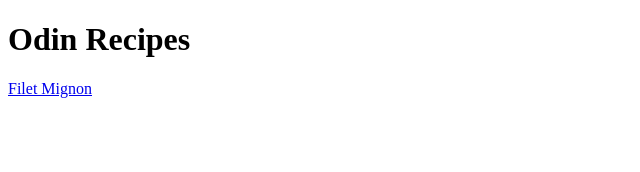
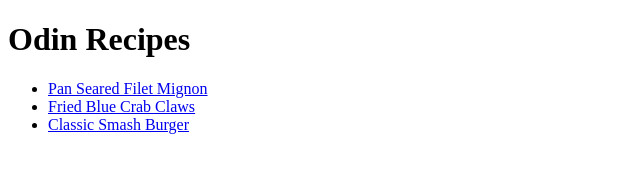
Before and after one commit to thechrispursley/odin-recipes, a plain HTML site: page index.html in a window 1280 px wide. Shown: the whole page, without its empty margins (0-640 px from the left). Drawn offline with Linux system fonts and the light colour scheme.

Commit message:
Update filet heading/title Create and link pages to hold crab claw and smash burger recipes

```diff
--- a/index.html
+++ b/index.html
@@ -7,6 +7,9 @@
 </head>
 <body>
     <h1>Odin Recipes</h1>
-    <a href="recipes/filetmignon.html">Filet Mignon</a>
+        <ul>
+            <li> <a href="recipes/filetmignon.html">Pan Seared Filet Mignon</a> </li>
+            <li> <a href="recipes/crabclaws.html">Fried Blue Crab Claws</a> </li>
+            <li> <a href="recipes/smashburger.html">Classic Smash Burger</a> </ul> </li>
 </body>
 </html>
```
Also changed, not shown: recipes/filetmignon.html (+2 -2 lines), recipes/crabclaws.html (added), recipes/smashburger.html (added).
